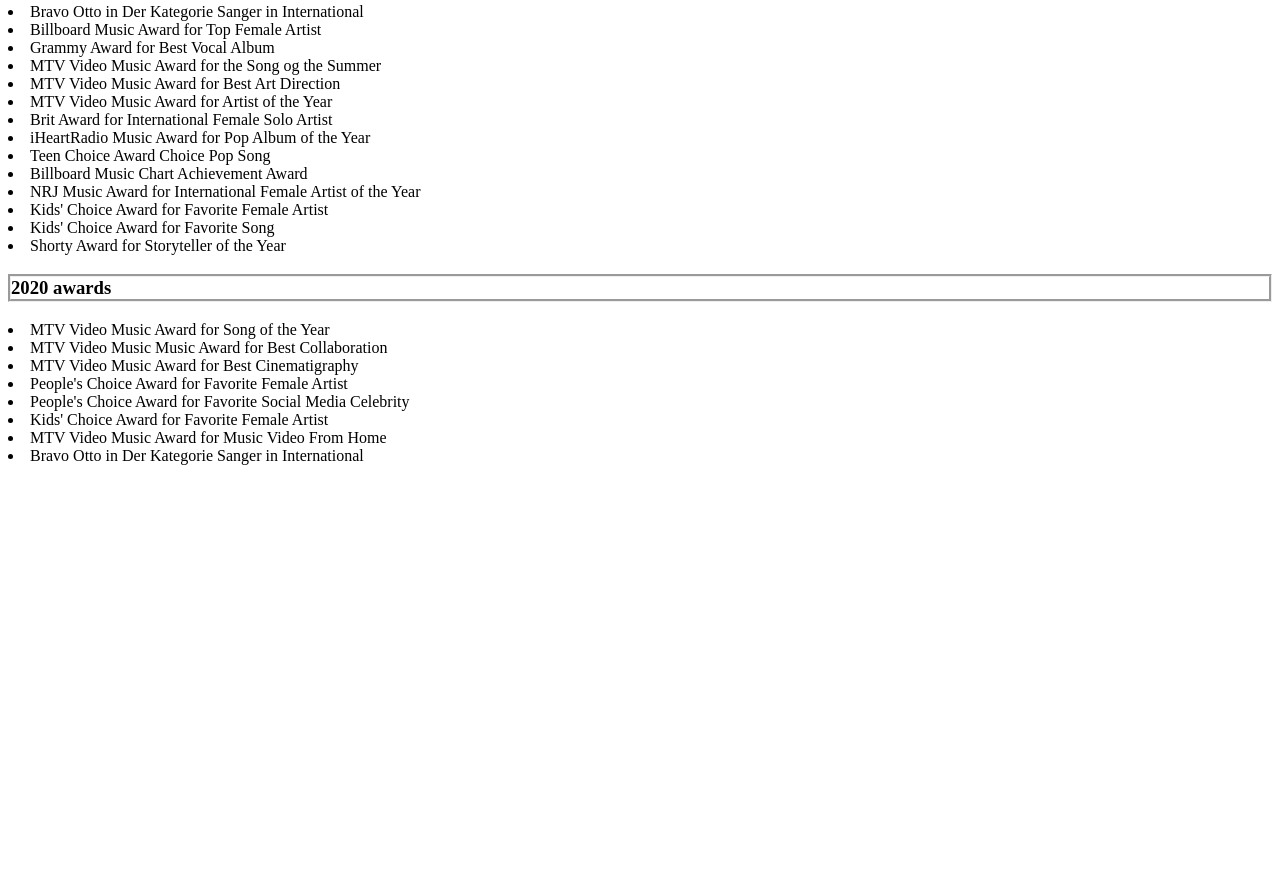
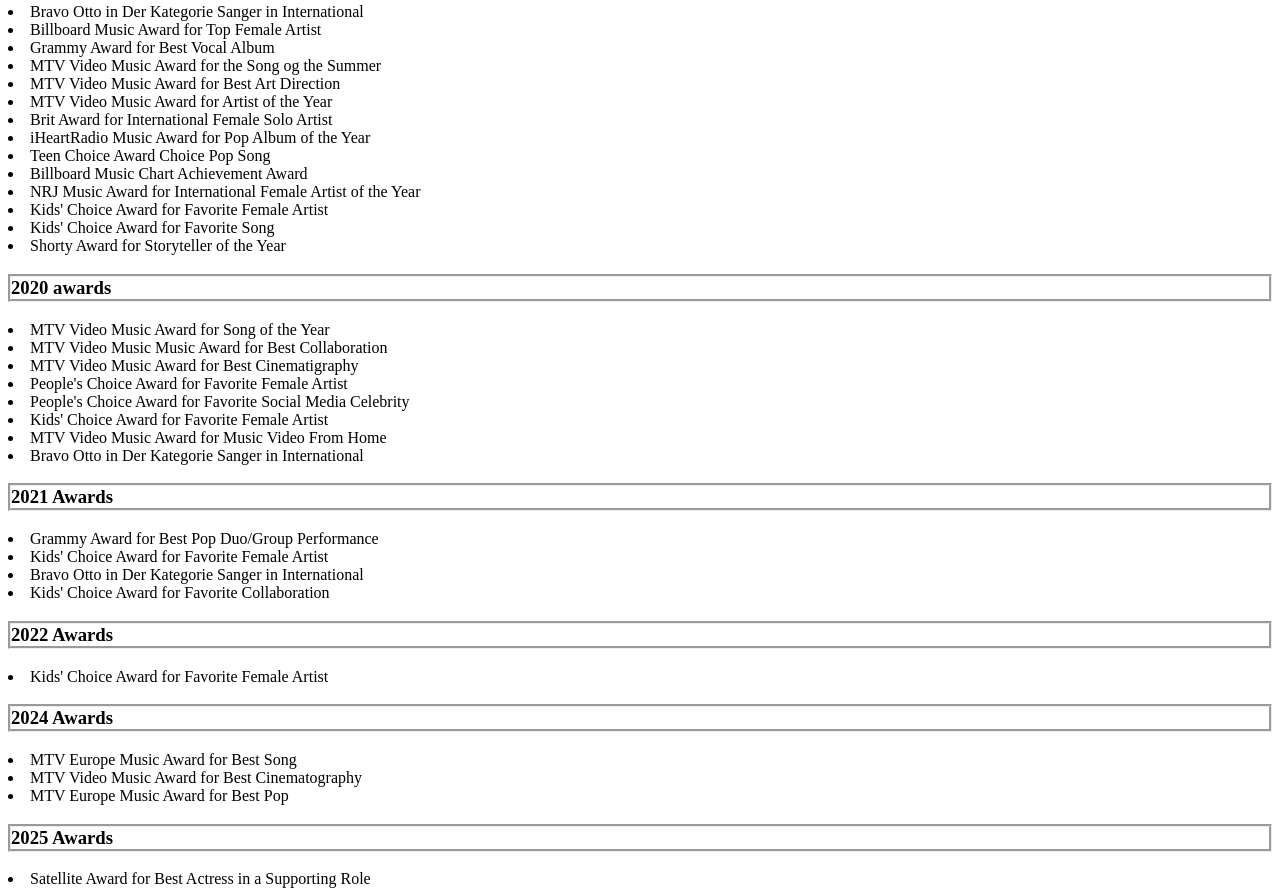
Before and after one commit to dmoniboswell0003/IA-Project-Ariana-Grande-Project, a plain HTML site: page accolades.html in a window 1280 px wide. Shown: the part 1184-2080 px from the top of the page. Before the commit the page ends 1657 px from the top, so only its background shows below. Drawn offline with Linux system fonts and the light colour scheme.

Commit message:
Update accolades.html

```diff
--- a/accolades.html
+++ b/accolades.html
@@ -145,6 +145,33 @@
 
     <li>Bravo Otto in Der Kategorie Sanger in International </li>
 
+      <h3>2021 Awards</h3>
+
+    <li>Grammy Award for Best Pop Duo/Group Performance </li>
+
+    <li>Kids' Choice Award for Favorite Female Artist</li>
+
+    <li>Bravo Otto in Der Kategorie Sanger in International </li>
+
+
+    <li>Kids' Choice Award for Favorite Collaboration</li>
+
+    <h3>2022 Awards</h3>
+
+    <li>Kids' Choice Award for Favorite Female Artist</li>
+
+    <h3>2024 Awards</h3>
+
+    <li>MTV Europe Music Award for Best Song</li>
+
+    <li>MTV Video Music Award for Best Cinematography</li>
+
+    <li>MTV Europe Music Award for Best Pop</li>
+
+    <h3>2025 Awards</h3>
+
+    <li>Satellite Award for Best Actress in a Supporting Role </li>
+
 
 
 
```
